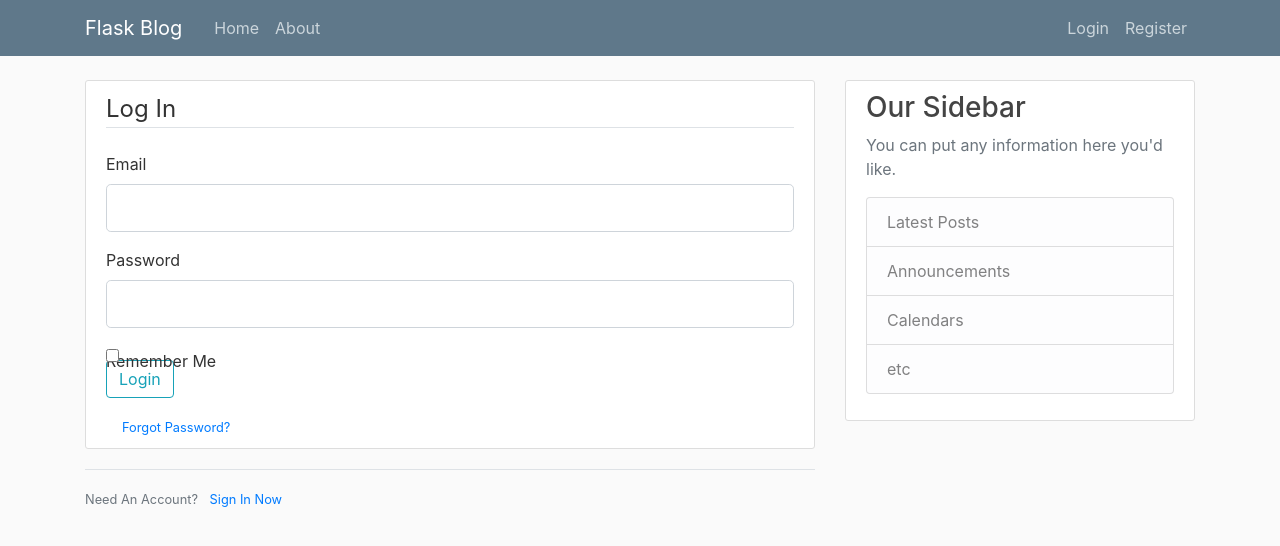
After one commit to brusangues/flask, a Flask app: page /login in a window 1280 px wide. The commit adds this page. Shown: the top 546 px of the page. Run offline with Flask 2, Linux system fonts and the light colour scheme; some libraries are stand-ins or nearby versions.

Commit message:
part 3 - forms - login page

```diff
--- a/templates/layout.html
+++ b/templates/layout.html
@@ -18,19 +18,19 @@
     <header class="site-header">
         <nav class="navbar navbar-expand-md navbar-dark bg-steel fixed-top">
           <div class="container">
-            <a class="navbar-brand mr-4" href="/">Flask Blog</a>
+            <a class="navbar-brand mr-4" href="{{url_for('home')}}">Flask Blog</a>
             <button class="navbar-toggler" type="button" data-toggle="collapse" data-target="#navbarToggle" aria-controls="navbarToggle" aria-expanded="false" aria-label="Toggle navigation">
               <span class="navbar-toggler-icon"></span>
             </button>
             <div class="collapse navbar-collapse" id="navbarToggle">
               <div class="navbar-nav mr-auto">
-                <a class="nav-item nav-link" href="/">Home</a>
-                <a class="nav-item nav-link" href="/about">About</a>
+                <a class="nav-item nav-link" href="{{url_for('home')}}">Home</a>
+                <a class="nav-item nav-link" href="{{url_for('about')}}">About</a>
               </div>
               <!-- Navbar Right Side -->
               <div class="navbar-nav">
-                <a class="nav-item nav-link" href="/login">Login</a>
-                <a class="nav-item nav-link" href="/register">Register</a>
+                <a class="nav-item nav-link" href="{{url_for('login')}}">Login</a>
+                <a class="nav-item nav-link" href="{{url_for('register')}}">Register</a>
               </div>
             </div>
           </div>
--- /dev/null
+++ b/templates/login.html
@@ -0,0 +1,53 @@
+{% extends "layout.html" %}
+{% block content %}
+    <div class="content-section">
+        <form method="POST" action="">
+            {{ form.hidden_tag()}}
+            <fieldset class="form-group">
+                <legend class="border-bottom mb-4">Log In</legend>
+                <div class="form-group">
+                    {{form.email.label(class="form-control-label")}}
+                    {% if form.email.errors %}
+                    {{form.email(class="form-control form-control-lg is-invalid")}}
+                    <div class="invalid-feedback">
+                        {% for error in form.email.errors%}
+                            <span>{{error}}</span>
+                        {%endfor%}
+                    </div>
+                    {% else %}
+                        {{form.email(class="form-control form-control-lg")}}
+                    {%endif%}
+                </div>
+                <div class="form-group">
+                    {{form.password.label(class="form-control-label")}}
+                    {% if form.password.errors %}
+                    {{form.password(class="form-control form-control-lg is-invalid")}}
+                    <div class="invalid-feedback">
+                        {% for error in form.password.errors%}
+                            <span>{{error}}</span>
+                        {%endfor%}
+                    </div>
+                    {% else %}
+                        {{form.password(class="form-control form-control-lg")}}
+                    {%endif%}
+                </div>
+                <div class="form-check">
+                    {{form.remember.label(class="form-check-input")}}
+                    {{form.remember(class="form-check-input")}}
+                </div>
+            </fieldset>
+            <div class="form-group">
+                {{form.submit(class="btn btn-outline-info")}}
+            </div>
+            <small class="text-muted ml-2">
+                <a class="ml-2" href="#">Forgot Password?</a>
+            </small>
+        </form>
+    </div>
+    <div class="border-top pt-3">
+        <small class="text-muted">
+            Need An Account? <a class="ml-2" href="{{ url_for('register')}}">Sign In Now</a>
+        </small>
+    </div>
+
+{% endblock content %}
```
